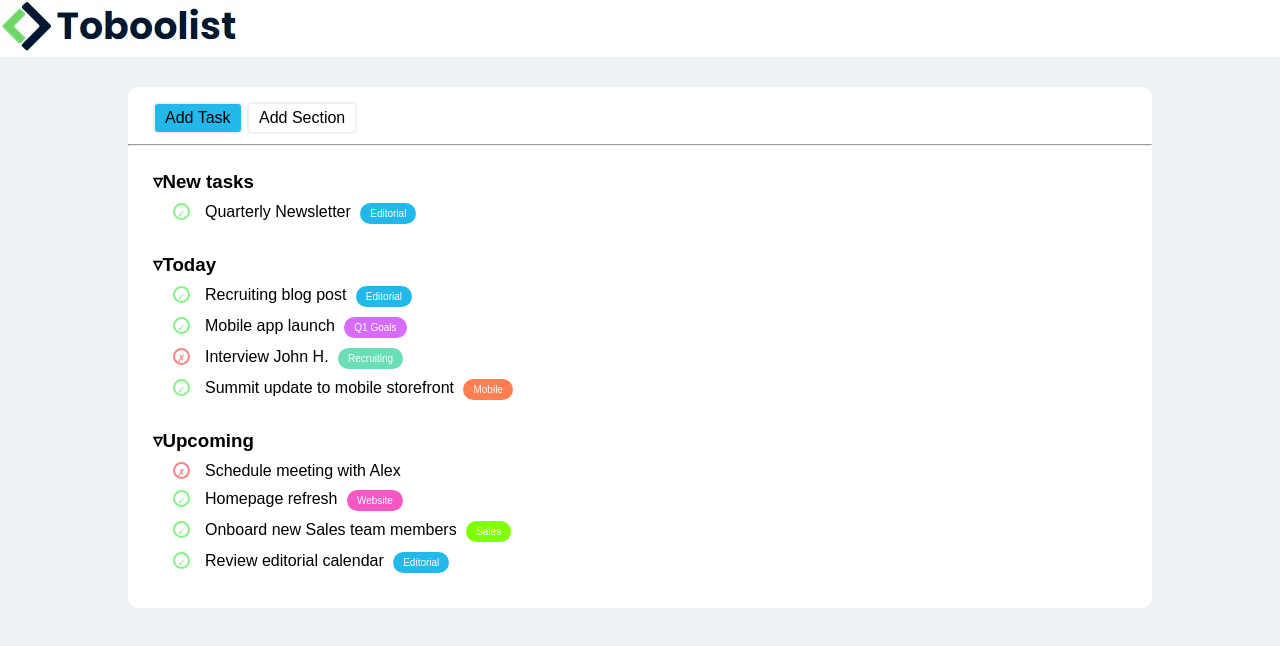
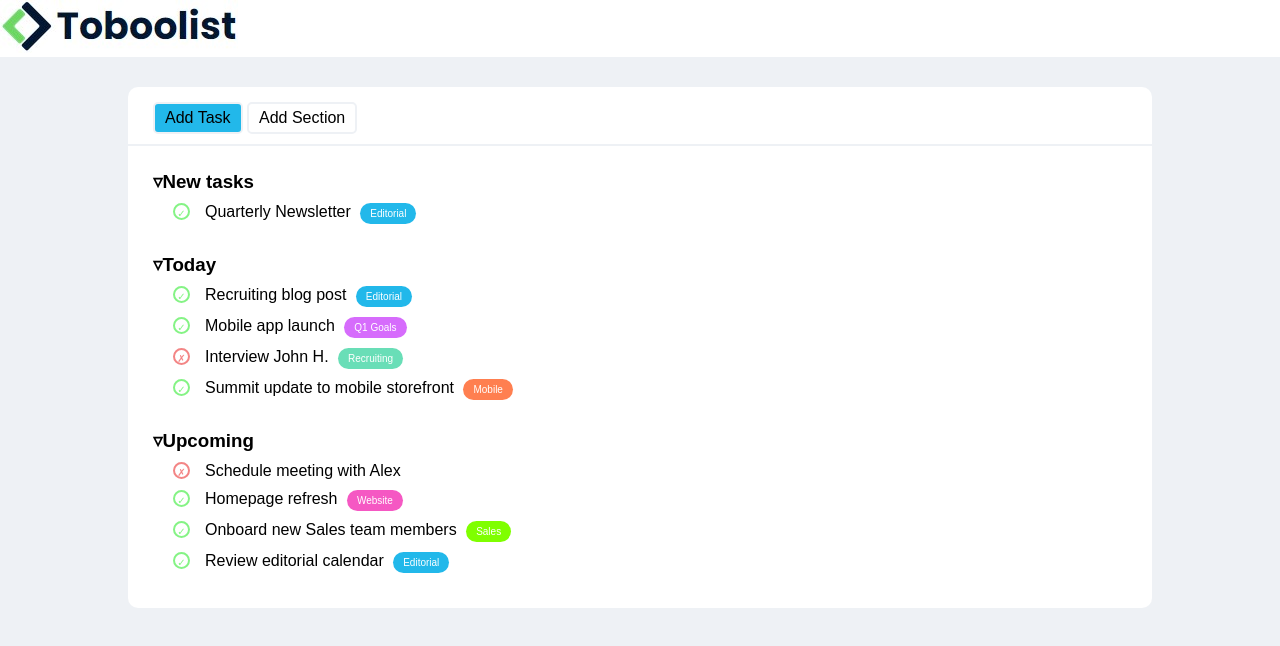
Before and after one commit to JacopoPezzolo/html-css-toboolist, a plain HTML site: page index.html in a window 1280 px wide. Drawn offline with Linux system fonts and the light colour scheme.

Commit message:
Feat: Add-container

```diff
--- a/css/style.css
+++ b/css/style.css
@@ -20,6 +20,11 @@ body{
     padding: 15px 0;
     padding-bottom: 30px;
      border-radius: 10px;
+}
+
+.container-Add{
+    border-bottom: 2px solid rgb(238, 241, 245);
+
 }
 
 .Add{
--- a/index.html
+++ b/index.html
@@ -18,12 +18,11 @@
         <div class="main-container">
             <!-- "add" section -->
             <section>
-                <div>
+                <div class="container-Add">
                     <span class="Add Task">Add Task</span> <span class="Add">Add Section</span>
                 </div>
 
             </section>
-            <hr class="line">
 
             <!-- list section  -->
             <section>
```
